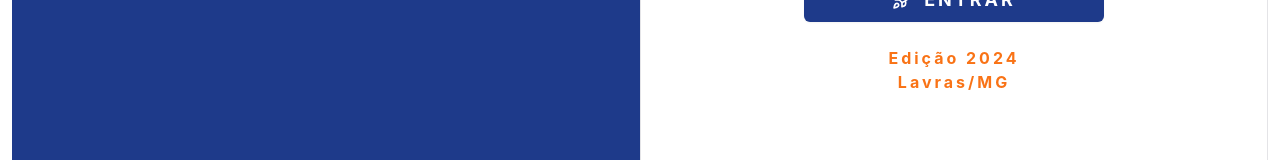
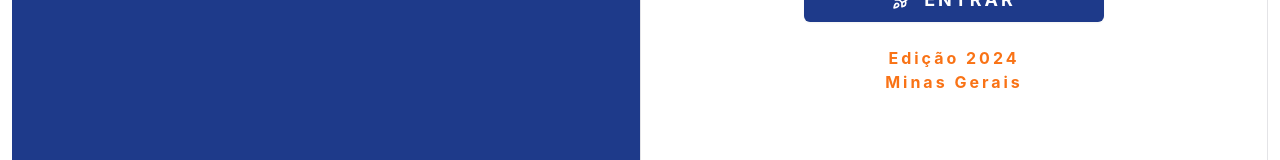
Before and after one commit to cosmeTeixeiraSilva/senacx2024, a React (Vite) app: page / in a window 1280 px wide. Shown: the part 534-694 px from the top of the page. Built offline with nearby package versions, Linux system fonts and the light colour scheme.

Commit message:
Update login.jsx

```diff
--- a/src/pages/login/login.jsx
+++ b/src/pages/login/login.jsx
@@ -133,7 +133,7 @@
         </div>
         <div className="localidade flex flex-col">
           <span className="text-orange-500 font-bold mt-3"> Edição 2024 </span>
-          <span className="text-orange-500 font-bold"> Lavras/MG </span>
+          <span className="text-orange-500 font-bold"> Minas Gerais </span>
         </div>
 
 
```
